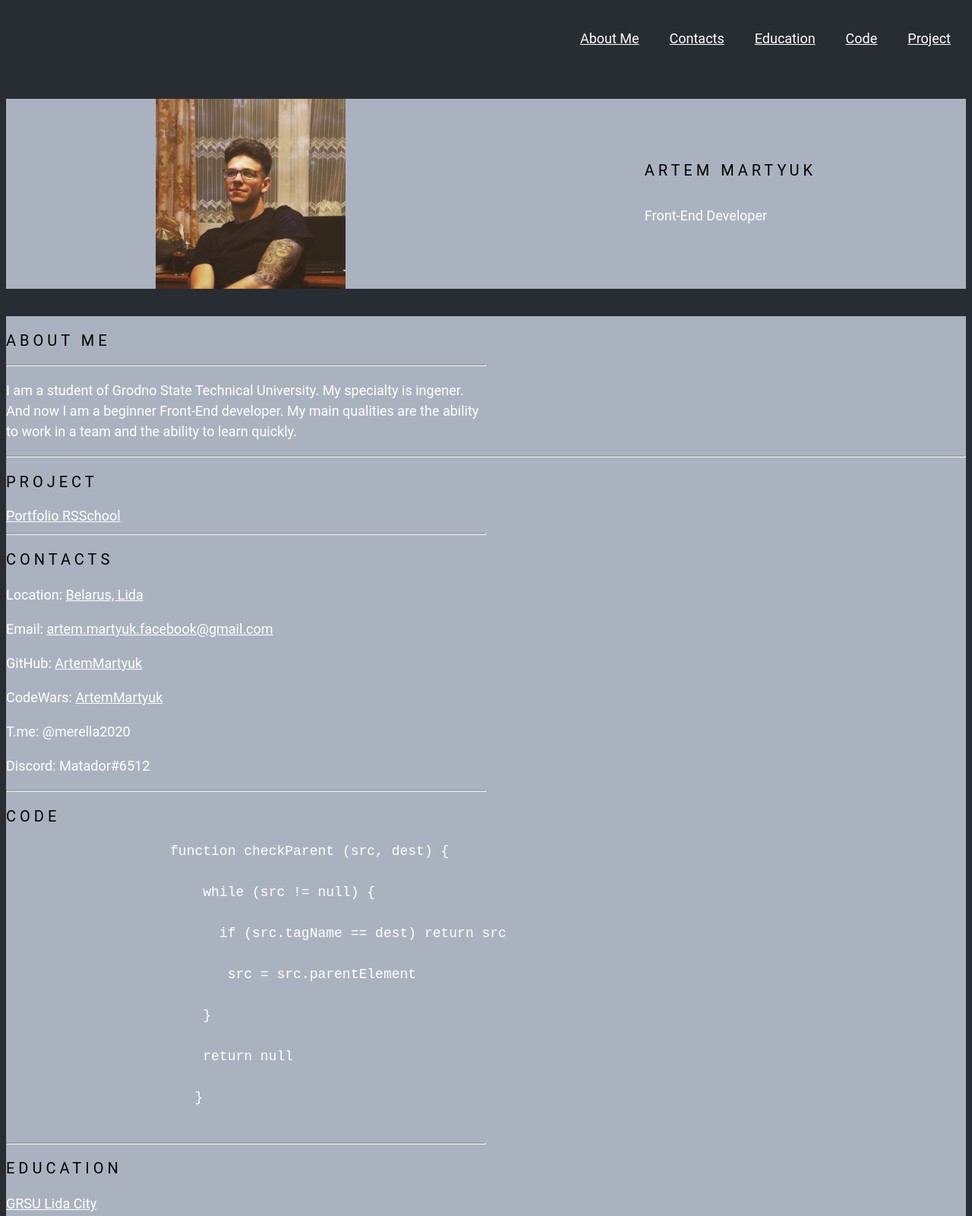
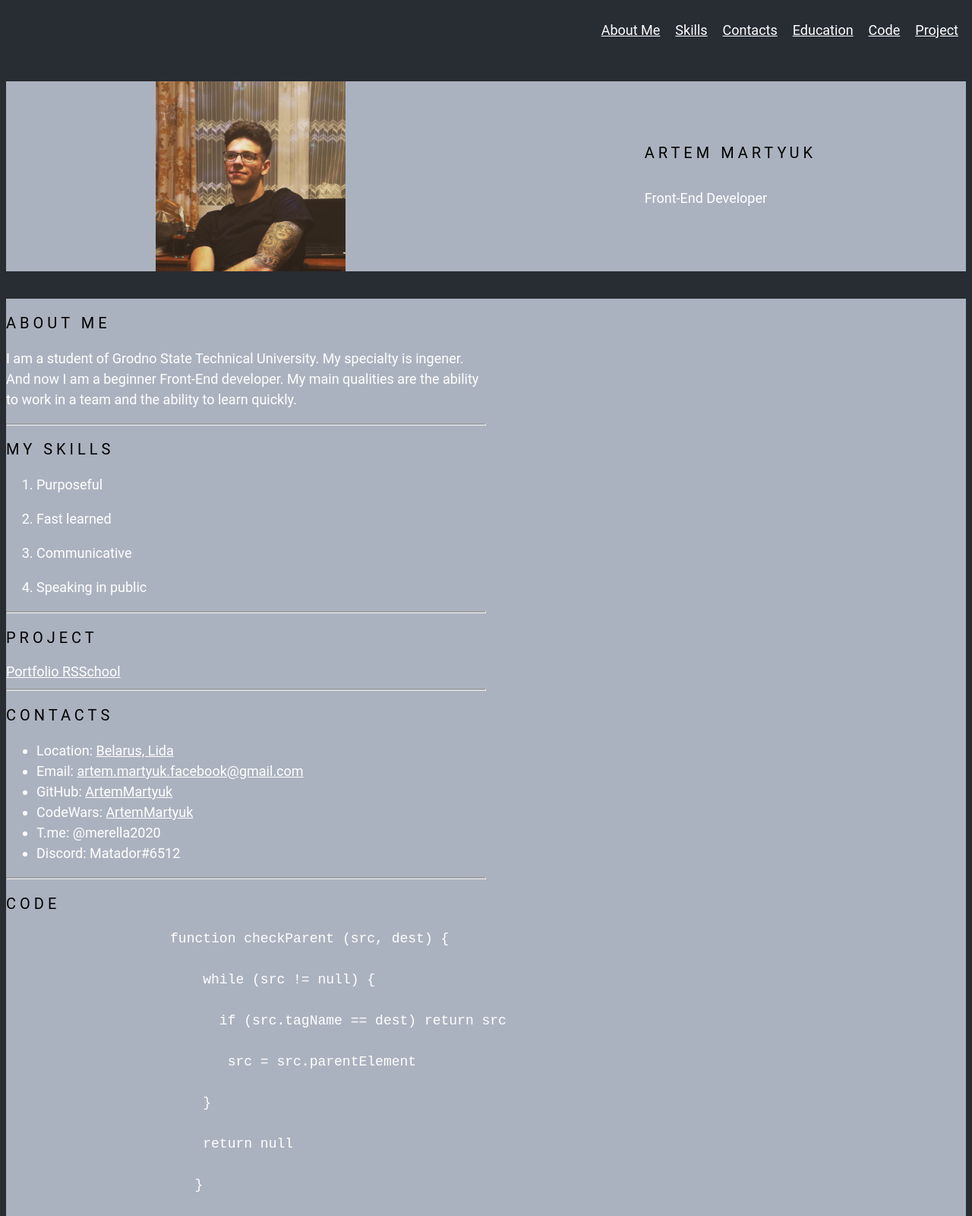
Before and after one commit to ArtemMartyuk/rsschool-cv, a plain HTML site: page index.html in a window 1280 px wide. Shown: the top 1600 px of the page at 76% size. Drawn offline with Linux system fonts and the light colour scheme.

Commit message:
init: make a deal

```diff
--- a/index.html
+++ b/index.html
@@ -9,16 +9,18 @@
     <link rel="icon" href="assets/img/title.png">
 </head>
 <body>
+    <div class="container-nav">
     <nav class="nav">
         <ul class="nav-list">
-            <li class="nav-item"><a href="#aboutme" class="nav-link">About Me </a></li>
+          <li class="nav-item"><a href="#aboutme" class="nav-link">About Me </a></li>
+          <li class="nav-item"><a href="#skills" class="nav-link">Skills </a></li>
           <li class="nav-item"><a href="#contacts" class="nav-link">Contacts</a></li>
           <li class="nav-item"><a href="#education" class="nav-link">Education</a></li>
           <li class="nav-item"><a href="#code" class="nav-link">Code</a></li>
           <li class="nav-item"><a href="#project" class="nav-link">Project</a></li>
         </ul>
       </nav>
-
+    </div>
       <p></p>
     <header>
         <div class="profile-area">
@@ -33,32 +35,51 @@
     <p></p>
     <main>
         <div class="container">
-            <section class="section" id="profile">
-                <h1 class="section-title">About Me</h1>
-                <hr>
+            <section class="section" id="aboutme">
+                <h2 class="section-title">About Me</h2>
+
                 <p>I am a student of Grodno State Technical University. My specialty is ingener. And now I am a beginner Front-End developer.
                     My main qualities are the ability to work in a team and the ability to learn quickly.</p>
+                    <hr>
+                </section>
             </section>
-                <hr>
+
+            <section class="section" id="skills">
+                <h2 class="section-title">My Skills</h2>
+
+                <ol>
+                    <li><p>Purposeful</p></li>
+                    <li><p>Fast learned</p></li>
+                    <li><p>Communicative</p></li>
+                    <p><li>Speaking in public</li></p>
+                </ol>
+                    <hr>
+                </section>
             </section>
+
             <section class="section" id="project">
-                <h1 class="section-title">Project</h1>
+                <h2 class="section-title">Project</h2>
+
                 <a href="https://artemmartyuk.github.io/rsschool-cv/">Portfolio RSSchool</a>
                 <hr>
             </section>
+
             <section class="section" id="contacts">
-                <h1 class="section-title">Contacts</h1>
-                <p>Location: <a href="https://www.google.com/maps/place/%D0%9B%D1%96%D0%B4%D1%81%D0%BA%D1%96+%D0%B7%D0%B0%D0%BC%D0%B0%D0%BA/@53.8873452,25.2999447,17z/data=!4m5!3m4!1s0x46de8aec4c782ebb:0x9cee32dc9ff4a593!8m2!3d53.8872282!4d25.302702">Belarus, Lida</a></p>
-                <p>Email: <a href="ahttps://mail.google.com/mail/u/0/#inbox?compose=CllgCJfsdbfpsPpvvSvmpdXDMHszmkZhzrJtwZWvwjFRXVQglzrhzjvbtQCGbTzvMsDsZztfGhg">artem.martyuk.facebook@gmail.com</a></p>
-                <p>GitHub: <a href="https://github.com/ArtemMartyuk">ArtemMartyuk</a></p>
-                <p>CodeWars: <a href="https://www.codewars.com/users/ArtemMartyuk">ArtemMartyuk</a></p>
+                <h2 class="section-title">Contacts</h2>
 
-                <p>T.me: @merella2020</p>
-                <p>Discord: Matador#6512</p>
-                <hr>
+                <ul>
+                <li>Location: <a href="https://www.google.com/maps/place/%D0%9B%D1%96%D0%B4%D1%81%D0%BA%D1%96+%D0%B7%D0%B0%D0%BC%D0%B0%D0%BA/@53.8873452,25.2999447,17z/data=!4m5!3m4!1s0x46de8aec4c782ebb:0x9cee32dc9ff4a593!8m2!3d53.8872282!4d25.302702">Belarus, Lida</a></li>
+                <li>Email: <a href="ahttps://mail.google.com/mail/u/0/#inbox?compose=CllgCJfsdbfpsPpvvSvmpdXDMHszmkZhzrJtwZWvwjFRXVQglzrhzjvbtQCGbTzvMsDsZztfGhg">artem.martyuk.facebook@gmail.com</a></li>
+                <li>GitHub: <a href="https://github.com/ArtemMartyuk">ArtemMartyuk</a></li>
+                <li>CodeWars: <a href="https://www.codewars.com/users/ArtemMartyuk">ArtemMartyuk</a></li>
+                <li>T.me: @merella2020</li>
+                <li>Discord: Matador#6512</li>
+
             </section>
             <section class="section" id="code">
-                <h1 class="section-title">Code</h1>
+                <hr>
+                <h2 class="section-title">Code</h2>
+
                 <pre>
                     <code>function checkParent (src, dest) {<Br>
                         while (src != null) {<Br>
@@ -68,21 +89,25 @@
                         return null<Br>
                        }</code>
                     </pre>
-                <hr>
+                    <hr>
             </section>
             <section class="section" id="education">
-                <h1 class="section-title">Education</h1>
-                <p><a href="https://ltk.grsu.by/">GRSU Lida City</a></p>
+                <h2 class="section-title">Education</h2>
+
+                <p><a href="https://ltk.grsu.by/">GRSU College Lida City</a></p>
                 <hr>
             </section>
             <section class="section" id="courses">
-                <h1 class="section-title">Courses</h1>
+                <h2 class="section-title">Courses</h2>
+
                 <a href="https://rs.school/js/">RSSchool Stage 0</a>
                 <hr>
             </section>
             <section class="section" id="languages">
-                <h1 class="section-title">Languages</h1>
-                <p>A1 Elementary</p>
+                <h2 class="section-title">Languages</h2>
+
+                <p>English - A1 Elementary</p>
+                <p>Russian (native)</p>
                 <hr>
             </section>
 
@@ -94,7 +119,7 @@
         <div class="profile-area">
             <p>@2022</p>
             <a href="https://rs.school/js/"> <img class="rs" src="assets/img/rs_school_js.svg" alt="rs"></img></a>
-            <a href="https://rs.school/js/">RSSchool</a>
+            <a href="https://github.com/ArtemMartyuk">My GitHub</a>
         </div>
     </footer>
 
--- a/style.css
+++ b/style.css
@@ -32,19 +32,10 @@
   }
 
   .nav-link {
-    padding: 0 20px;
-    line-height: 50px;
+    padding: 0  10px;
+    line-height: 0px;
     transition: .3s;
   }
-
-  /* .section-item a {
-    color: #941db1;
-    text-decoration: none;
-    transition: color 0.5s;
-  }
-  .section-item a:hover {
-    color: #3d0fe4;
-  } */
 
   .main-container {
     display: flex;
@@ -81,16 +72,6 @@
   font-style: inherit;
 }
 
-  /* Cтилизации main заголовка: */
-/*
-  .section-title-main {
-    font-size: 50px;
-    font-weight: 400;
-    text-transform: uppercase;
-    letter-spacing: 5px;
-    color: #000000;
-    font-style: inherit; */
-
 /* line */
 hr {
 width: 100%;
@@ -112,3 +93,9 @@ height: 3px;
     flex-direction: column;
     justify-content: center;
 }
+
+.contaner-nav {
+align-items: 100px;
+line-height: 0px;
+display: flex;
+}
```
